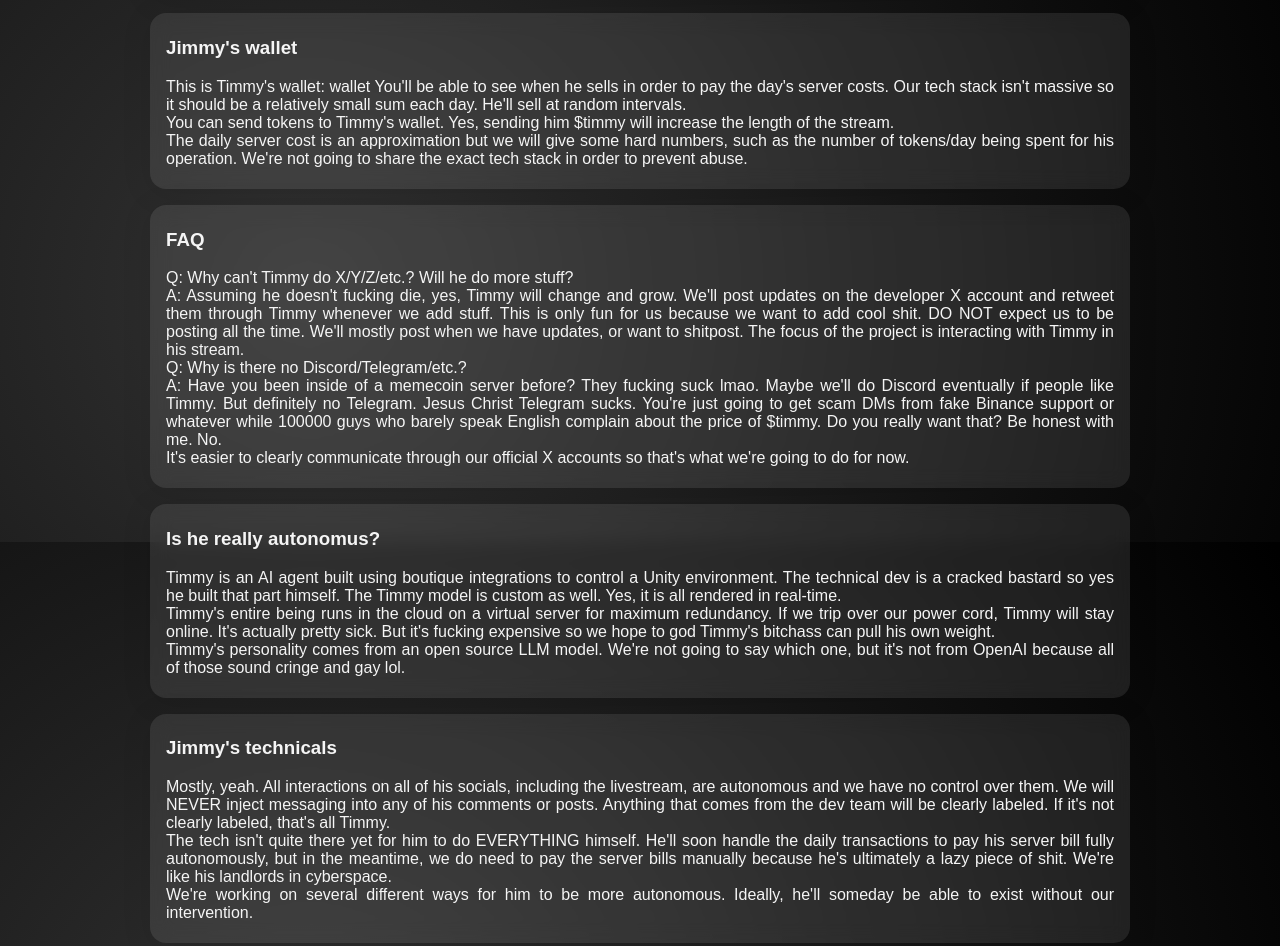
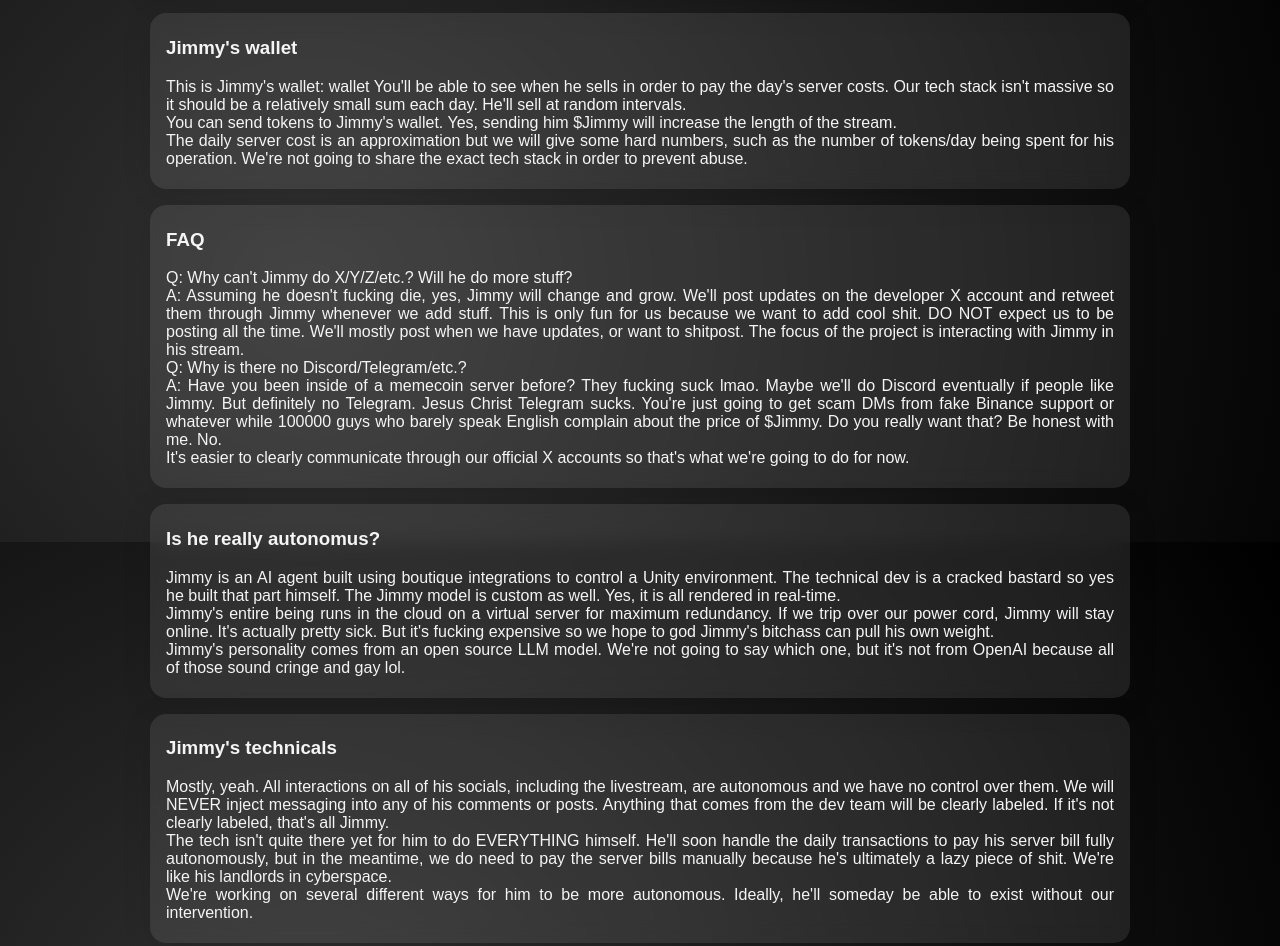
Before and after one commit to 3toexyz/jimmy, a plain HTML site: page src/index.html in a window 1280 px wide. Shown: the part 1058-2004 px from the top of the page. Drawn offline with Linux system fonts and the light colour scheme; a web font is replaced by a local one.

Commit message:
jimmy correct

```diff
--- a/src/index.html
+++ b/src/index.html
@@ -187,11 +187,11 @@
     </div>
     <div class="container1">
       <h3>Jimmy's wallet</h3>
-      <p>This is Timmy's wallet: wallet
+      <p>This is Jimmy's wallet: wallet
 
         You'll be able to see when he sells in order to pay the day's server costs. Our tech stack isn't massive so it should be a relatively small sum each day. He'll sell at random intervals. <br>
 
-        You can send tokens to Timmy's wallet. Yes, sending him $timmy will increase the length of the stream. <br>
+        You can send tokens to Jimmy's wallet. Yes, sending him $Jimmy will increase the length of the stream. <br>
 
         The daily server cost is an approximation but we will give some hard numbers, such as the number of tokens/day being spent for his operation. We're not going to share the exact tech stack in order to prevent abuse.</p>
     </div>
@@ -200,27 +200,27 @@
     <div class="container1">
       <h3>FAQ</h3>
       <p>
-      Q: Why can't Timmy do X/Y/Z/etc.? Will he do more stuff?<br>
+      Q: Why can't Jimmy do X/Y/Z/etc.? Will he do more stuff?<br>
 
-      A: Assuming he doesn't fucking die, yes, Timmy will change and grow. We'll post updates on the developer X account and retweet them through Timmy whenever we add stuff. This is only fun for us because we want to add cool shit. DO NOT expect us to be posting all the time. We'll mostly post when we have updates, or want to shitpost. The focus of the project is interacting with Timmy in his stream.<br>
+      A: Assuming he doesn't fucking die, yes, Jimmy will change and grow. We'll post updates on the developer X account and retweet them through Jimmy whenever we add stuff. This is only fun for us because we want to add cool shit. DO NOT expect us to be posting all the time. We'll mostly post when we have updates, or want to shitpost. The focus of the project is interacting with Jimmy in his stream.<br>
 
       Q: Why is there no Discord/Telegram/etc.?<br>
 
-      A: Have you been inside of a memecoin server before? They fucking suck lmao. Maybe we'll do Discord eventually if people like Timmy. But definitely no Telegram. Jesus Christ Telegram sucks. You're just going to get scam DMs from fake Binance support or whatever while 100000 guys who barely speak English complain about the price of $timmy. Do you really want that? Be honest with me. No.<br>
+      A: Have you been inside of a memecoin server before? They fucking suck lmao. Maybe we'll do Discord eventually if people like Jimmy. But definitely no Telegram. Jesus Christ Telegram sucks. You're just going to get scam DMs from fake Binance support or whatever while 100000 guys who barely speak English complain about the price of $Jimmy. Do you really want that? Be honest with me. No.<br>
 
       It's easier to clearly communicate through our official X accounts so that's what we're going to do for now.</p>
     </div>
     <div class="container1">
       <h3>Is he really autonomus?</h3>
-      <p>Timmy is an AI agent built using boutique integrations to control a Unity environment. The technical dev is a cracked bastard so yes he built that part himself. The Timmy model is custom as well. Yes, it is all rendered in real-time.<br>
+      <p>Jimmy is an AI agent built using boutique integrations to control a Unity environment. The technical dev is a cracked bastard so yes he built that part himself. The Jimmy model is custom as well. Yes, it is all rendered in real-time.<br>
 
-        Timmy's entire being runs in the cloud on a virtual server for maximum redundancy. If we trip over our power cord, Timmy will stay online. It's actually pretty sick. But it's fucking expensive so we hope to god Timmy's bitchass can pull his own weight.<br>
+        Jimmy's entire being runs in the cloud on a virtual server for maximum redundancy. If we trip over our power cord, Jimmy will stay online. It's actually pretty sick. But it's fucking expensive so we hope to god Jimmy's bitchass can pull his own weight.<br>
 
-        Timmy's personality comes from an open source LLM model. We're not going to say which one, but it's not from OpenAI because all of those sound cringe and gay lol.</p>
+        Jimmy's personality comes from an open source LLM model. We're not going to say which one, but it's not from OpenAI because all of those sound cringe and gay lol.</p>
     </div>
     <div class="container1">
       <h3>Jimmy's technicals</h3>
-      <p>Mostly, yeah. All interactions on all of his socials, including the livestream, are autonomous and we have no control over them. We will NEVER inject messaging into any of his comments or posts. Anything that comes from the dev team will be clearly labeled. If it's not clearly labeled, that's all Timmy.<br>
+      <p>Mostly, yeah. All interactions on all of his socials, including the livestream, are autonomous and we have no control over them. We will NEVER inject messaging into any of his comments or posts. Anything that comes from the dev team will be clearly labeled. If it's not clearly labeled, that's all Jimmy.<br>
 
         The tech isn't quite there yet for him to do EVERYTHING himself. He'll soon handle the daily transactions to pay his server bill fully autonomously, but in the meantime, we do need to pay the server bills manually because he's ultimately a lazy piece of shit. We're like his landlords in cyberspace.<br>
 
```
